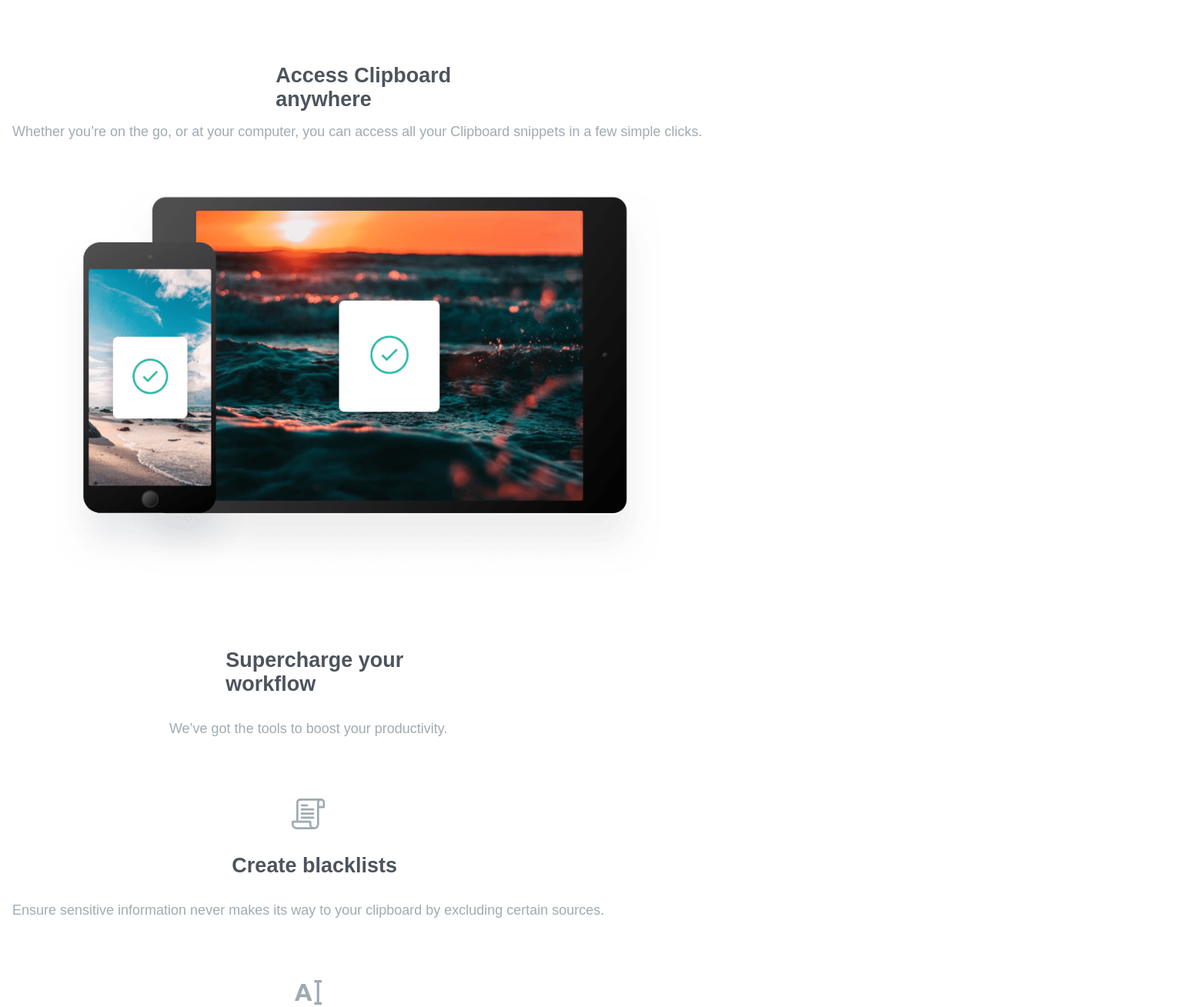
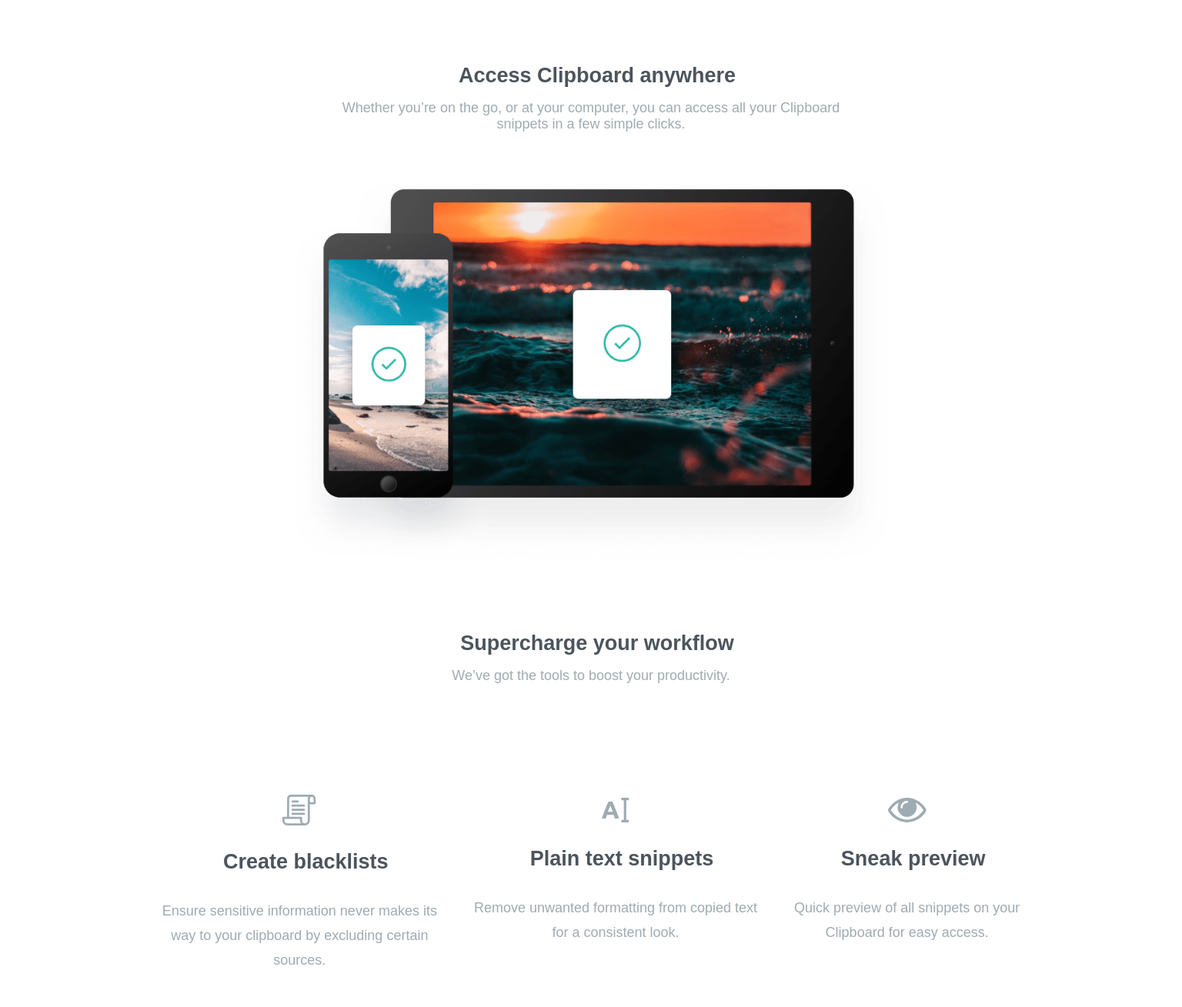
Before and after one commit to JeffreyEj/Clipboard-Landing-Page, a plain HTML site: page index.html in a window 1536 px wide. Shown: the part 1440-2749 px from the top of the page at 77% size. Drawn offline with Linux system fonts and the light colour scheme; a web font is replaced by a local one.

Commit message:
Added some more desktop support I came to "Supercharge your workflow"

```diff
--- a/index.html
+++ b/index.html
@@ -75,9 +75,9 @@
 
     <!-- Access Clipboard -->
     <div class="flex-container access-clipboard-container">
-      <div class="flex-items access-clipboard-container">
-        <h1 class="text-header header-margin">Access Clipboard <br> anywhere</h1>
-        <p class="paragraph-text">Whether you’re on the go, or at your computer, you can access all your Clipboard
+      <div class="flex-items access-clipboard-items">
+        <h1 class="text-header header-margin">Access Clipboard anywhere</h1>
+        <p class="paragraph-text access-paragraph">Whether you’re on the go, or at your computer, you can access all your Clipboard<br>
           snippets in a few simple clicks.</p>
           <img class="image-sizing" src="src/images/image-devices.png" alt="devices">
           </div>
@@ -87,20 +87,30 @@
   <!-- Supercharge area -->
 
   <section id="supercharge-workflow">
-    <div class="flex-container supercharge-container">
-      <div class="flex-items supercharge-items">
-        <h1 class="text-header">Supercharge your <br> workflow</h1>
+        <div class="flex-container supercharge-header-container">
+          <div class="flex-items supercharge-header-items">
+        <h1 class="text-header">Supercharge your workflow</h1>
         <p class="paragraph-text">We’ve got the tools to boost your productivity.</p>
-        <img src="./src/images/icon-blacklist.svg" alt="blacklist-icon">
-        <h1 class="text-header">Create blacklists</h1>
-        <p class="paragraph-text">Ensure sensitive information never makes its way to your clipboard by excluding certain sources.
+        </div>
+      </div>
+      <div class="flex-container supercharge-container">
+        <div class="flex-items supercharge-items">
+          <div class="flex-items blacklist-items">
+        <img class="blacklist-icon" src="./src/images/icon-blacklist.svg" alt="blacklist-icon">
+        <h1 class="text-header blacklist-header">Create blacklists</h1>
+        <p class="paragraph-text blacklist-paragraph">Ensure sensitive information never makes its<br> way to your clipboard by excluding certain <br>sources.
         </p>
+      </div>
+      <div class="flex-items snippets-items">
         <img src="./src/images/icon-text.svg" alt="image">
         <h1 class="text-header">Plain text snippets</h1>
-        <p class="paragraph-text">Remove unwanted formatting from copied text for a consistent look.</p>
+        <p class="paragraph-text snippets-paragraph">Remove unwanted formatting from copied text<br> for a consistent look.</p>
+      </div>
+      <div class="flex-items preview-items">
         <img src="./src/images/icon-preview.svg" alt="eye">
         <h1 class="text-header">Sneak preview</h1>
-        <p class="paragraph-text">Quick preview of all snippets on your Clipboard for easy access.</p>
+        <p class="paragraph-text preview-paragraph">Quick preview of all snippets on your <br>Clipboard for easy access.</p>
+      </div>
       </div>
     </div>
   </section>
--- a/src/css/styles.css
+++ b/src/css/styles.css
@@ -139,10 +139,6 @@ body {
     margin-top: 4rem;
 }
 
-.supercharge-items {
-    gap: 2rem;
-}
-
 
 /* === COMPANY-AREA === */
 
@@ -256,4 +252,68 @@ body {
         height: auto;
     }
 
+    .access-clipboard-container {
+        justify-content: center;
+    }
+
+    .access-paragraph {
+        text-align: center;
+    }
+
+    .supercharge-header-container {
+        justify-content: center;
+        margin-bottom: 5rem;
+    }
+
+    .supercharge-container {
+        justify-content: center;
+    }
+
+    .supercharge-items {
+        flex-direction: row;
+    }
+
+    .supercharge-icons {
+        margin-left: 2rem;
+    }
+
+    .blacklist-items {
+        gap: 2rem;
+    }
+
+    .blacklist-icon {
+        position: relative;
+        bottom: -1rem;
+    }
+
+    .blacklist-header {
+        position: relative;
+        bottom: -1rem;
+    }
+
+    .blacklist-paragraph {
+        text-align: center;
+        line-height: 2rem;
+        position: relative;
+        bottom: -1rem;
+    }
+
+    .snippets-items {
+        gap: 2rem;
+    }
+
+    .snippets-paragraph {
+        text-align: center;
+        line-height: 2rem;
+    }
+
+    .preview-items {
+        gap: 2rem;
+    }
+
+    .preview-paragraph {
+        text-align: center;
+        line-height: 2rem;
+    }
+
 }
```
